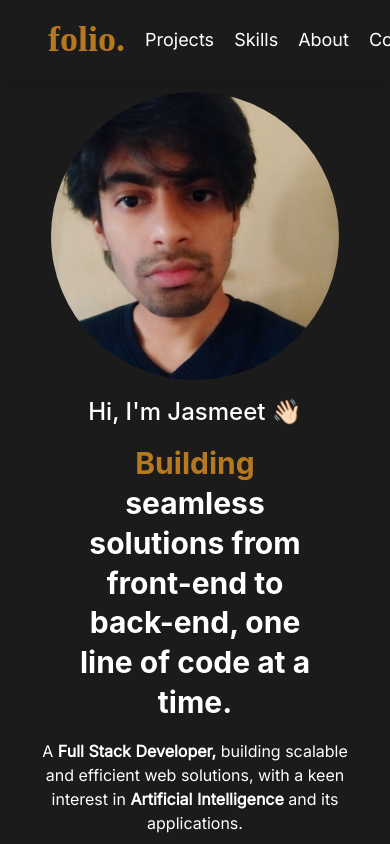
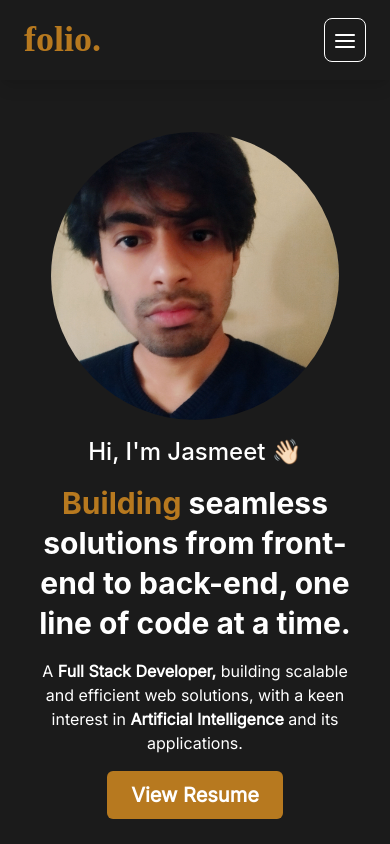
Before and after one commit to Jesse0502/Portfolio, a React (Vite) app: page / in a window 390 px wide. Shown: the top 844 px of the page. Built offline with nearby package versions, Linux system fonts and the light colour scheme.

Commit message:
added responsiveness and made minor design changes

```diff
--- a/src/App.tsx
+++ b/src/App.tsx
@@ -52,6 +52,7 @@ function App() {
         <Image
           borderRadius={"full"}
           src={PFP}
+          mt={["10", 0]}
           width="72"
           height="72"
           alt="avatar bigheads"
@@ -67,7 +68,7 @@ function App() {
 
           <Heading
             fontSize={["3xl", "4xl"]}
-            w="60%"
+            w={["90%", "60%"]}
             py=""
             m="auto"
             fontWeight="700"
--- a/src/Contact.tsx
+++ b/src/Contact.tsx
@@ -7,6 +7,7 @@ import {
   Text,
   Heading,
   Textarea,
+  useToast,
 } from "@chakra-ui/react";
 import { useState } from "react";
 import { themeColor } from "./constants";
@@ -15,19 +16,44 @@ const ContactMe = () => {
   const [email, setEmail] = useState("");
   const [name, setName] = useState("");
   const [message, setMessage] = useState("");
+  const [loading, setLoading] = useState(false);
 
-  const handleSubmit = (e: { preventDefault: () => void }) => {
+  const toast = useToast();
+
+  const handleSubmit = async (e: { preventDefault: () => void }) => {
     e.preventDefault();
-    // send email or store the message
-    // console.log("Name:", name);
-    // console.log("Email:", email);
-    // console.log("Message:", message);
-    // console.log(import.meta.env.VITE_FIREBASE_AUTH_DOMAIN);
-    fetch(import.meta.env.VITE_SERVER_API + "/extras/portfolio-contact", {
-      method: "POST",
-      body: JSON.stringify({ name, email, message }),
-      headers: new Headers({ "content-type": "application/json" }),
-    });
+    setLoading(true);
+    const response = await fetch(
+      import.meta.env.VITE_SERVER_API + "/extras/portfolio-contact",
+      {
+        method: "POST",
+        body: JSON.stringify({ name, email, message }),
+        headers: new Headers({ "content-type": "application/json" }),
+      }
+    );
+
+    if (response.status === 200) {
+      toast({
+        title: "Thanks for reaching out!",
+        description:
+          "I will get back to you on your email as soon as possible :)",
+        variant: "solid",
+        position: "bottom-right",
+        status: "success",
+      });
+      setName("");
+      setEmail("");
+      setMessage("");
+    } else {
+      toast({
+        title: "Please try again later!",
+        description: "Some unexpected error occured!",
+        variant: "solid",
+        position: "bottom-right",
+        status: "error",
+      });
+    }
+    setLoading(false);
   };
 
   return (
@@ -71,6 +97,7 @@ const ContactMe = () => {
         <Button
           mt={4}
           type="submit"
+          isLoading={loading}
           color="white"
           bg={themeColor}
           _hover={{}}
--- a/src/Navbar.tsx
+++ b/src/Navbar.tsx
@@ -1,18 +1,33 @@
-import { Box, Flex, Heading, Text } from "@chakra-ui/react";
+import { CloseIcon, HamburgerIcon } from "@chakra-ui/icons";
+import {
+  Box,
+  Drawer,
+  DrawerBody,
+  DrawerContent,
+  DrawerHeader,
+  DrawerOverlay,
+  Flex,
+  Heading,
+  Button,
+  Text,
+  useDisclosure,
+} from "@chakra-ui/react";
 import { useEffect, useRef } from "react";
 import { backgroundColor, themeColor } from "./constants";
 
 export default function Navbar({ smoothScroll }: any) {
+  const { isOpen, onOpen, onClose } = useDisclosure();
   return (
-    <Box h="20" zIndex={999}>
+    <Box h="20" zIndex={99}>
       <Flex
-        p="4"
+        p={"4"}
         w="full"
-        zIndex={9999}
+        zIndex={99}
         bg={backgroundColor}
         shadow="lg"
         justify={"space-between"}
-        px="12"
+        px={["6", "12"]}
+        alignItems="center"
         pos="fixed"
       >
         <a href="#home" onClick={smoothScroll}>
@@ -25,7 +40,7 @@ export default function Navbar({ smoothScroll }: any) {
             folio.
           </Heading>
         </a>
-        <Flex alignItems={"center"}>
+        <Flex alignItems={"center"} display={["none", "flex"]}>
           {["Projects", "Skills", "About", "Contact"].map((i) => (
             <a href={`#${i.toLowerCase()}`} onClick={smoothScroll}>
               <Text
@@ -40,6 +55,45 @@ export default function Navbar({ smoothScroll }: any) {
             </a>
           ))}
         </Flex>
+        <Box
+          display={["block", "none"]}
+          p="2"
+          borderColor="red"
+          border="1px"
+          onClick={onOpen}
+          borderRadius={"lg"}
+        >
+          <HamburgerIcon fontSize={"2xl"} />
+        </Box>
+        <Drawer placement={"right"} onClose={onClose} isOpen={isOpen}>
+          <DrawerOverlay />
+          <DrawerContent bg={backgroundColor} color="white">
+            <DrawerHeader>
+              <Box pos="absolute" top="6" right={"6"}>
+                <CloseIcon onClick={onClose} />
+              </Box>
+            </DrawerHeader>
+            <DrawerBody pt="20">
+              {["Projects", "Skills", "About", "Contact"].map((i) => (
+                <a href={`#${i.toLowerCase()}`} onClick={smoothScroll}>
+                  <Text
+                    // onClick={() => setActiveSection(`${i.toLowerCase()}`)}
+                    className="text-hover"
+                    fontSize="2xl"
+                    onClick={onClose}
+                    my="2"
+                    cursor={"pointer"}
+                  >
+                    {i}
+                  </Text>
+                </a>
+              ))}
+              {/* <Heading>Projects</Heading>
+              <Heading py="3">Skills</Heading>
+              <Heading>About me</Heading> */}
+            </DrawerBody>
+          </DrawerContent>
+        </Drawer>
       </Flex>
     </Box>
   );
--- a/src/Projects.tsx
+++ b/src/Projects.tsx
@@ -28,7 +28,7 @@ const Projects = () => {
       <Heading as="h2" size="lg" mb={5}>
         Projects
       </Heading>
-      <Flex wrap="wrap" justify={"space-around"}>
+      <Flex wrap="wrap" w="full" justify={"space-around"}>
         {[
           {
             link: "https://www.strikeapp.co/",
@@ -191,7 +191,7 @@ const Card = ({
           </Center>
         </Flex>
       </Box>
-      <Box p={5} w="96">
+      <Box p={5} w={["full", "96", "96"]}>
         <Heading as="h3" w="full" size="md" mb={3}>
           <Link href={project.link} isExternal>
             {project.title}
```
